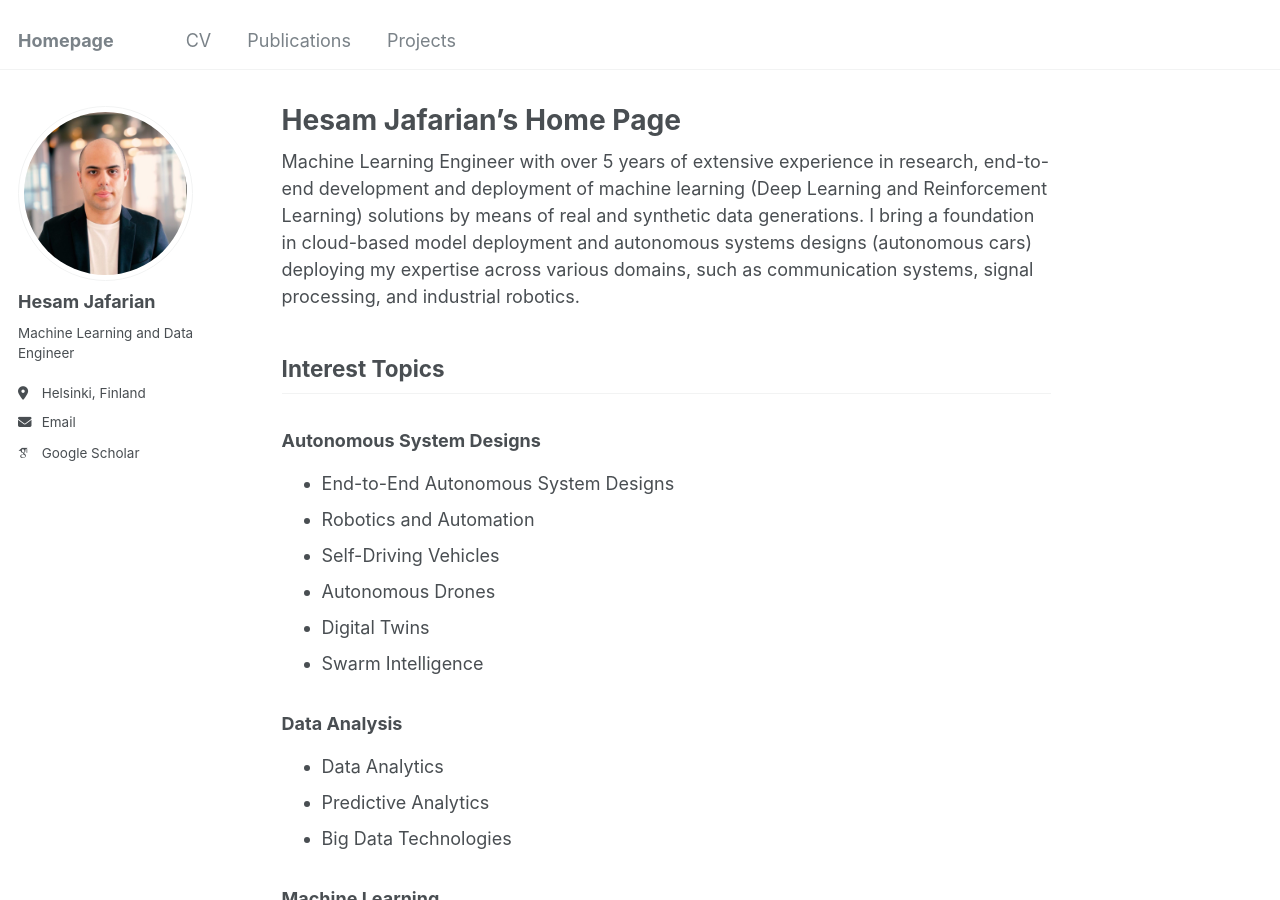
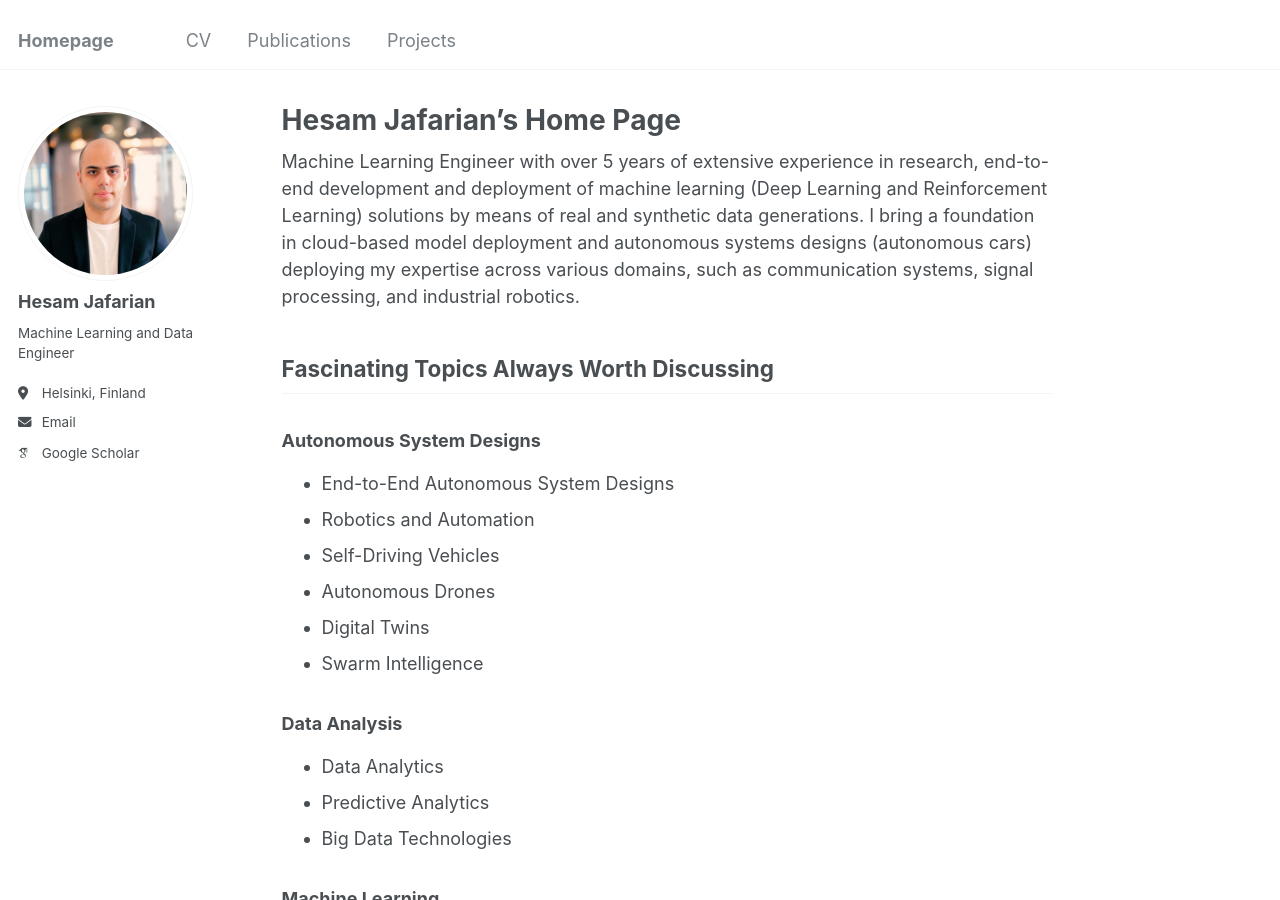
Before and after one commit to hesamjafarian/hesamjafarian.github.io, a Jekyll site: the page built from _pages/about.md, in a window 1280 px wide and 900 px high. Built offline with Jekyll 4.4.1, drawn with Linux system fonts in a browser that asks for light colours; some web fonts are replaced.

Commit message:
Update about.md

```diff
--- a/_pages/about.md
+++ b/_pages/about.md
@@ -9,7 +9,7 @@ redirect_from:
 
 Machine Learning Engineer with over 5 years of extensive experience in research, end-to-end development and deployment of machine learning (Deep Learning and Reinforcement Learning) solutions by means of real and synthetic data generations. I bring a  foundation in cloud-based model deployment and autonomous systems designs (autonomous cars) deploying my expertise across various domains, such as communication systems, signal processing, and industrial robotics.
 
-## Interest Topics
+## Fascinating Topics Always Worth Discussing
 
 ### Autonomous System Designs
 - End-to-End Autonomous System Designs
```
